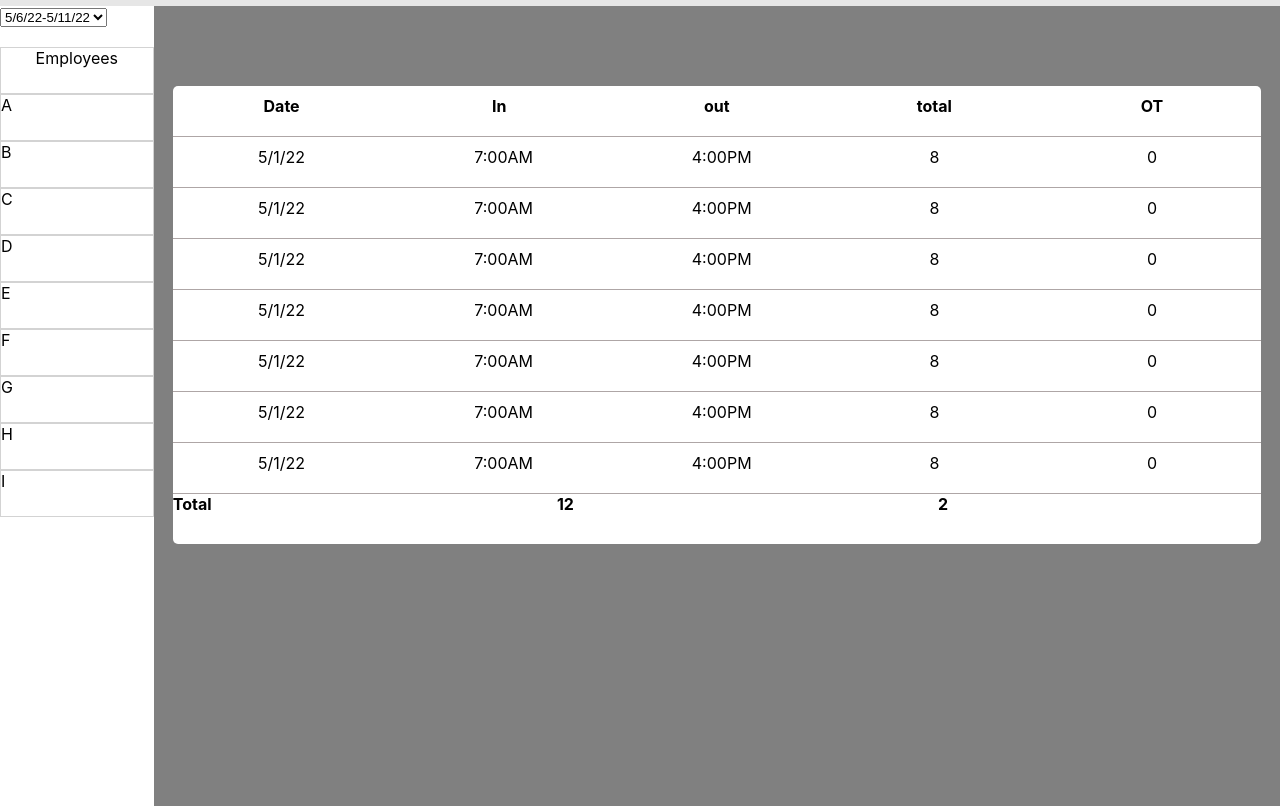
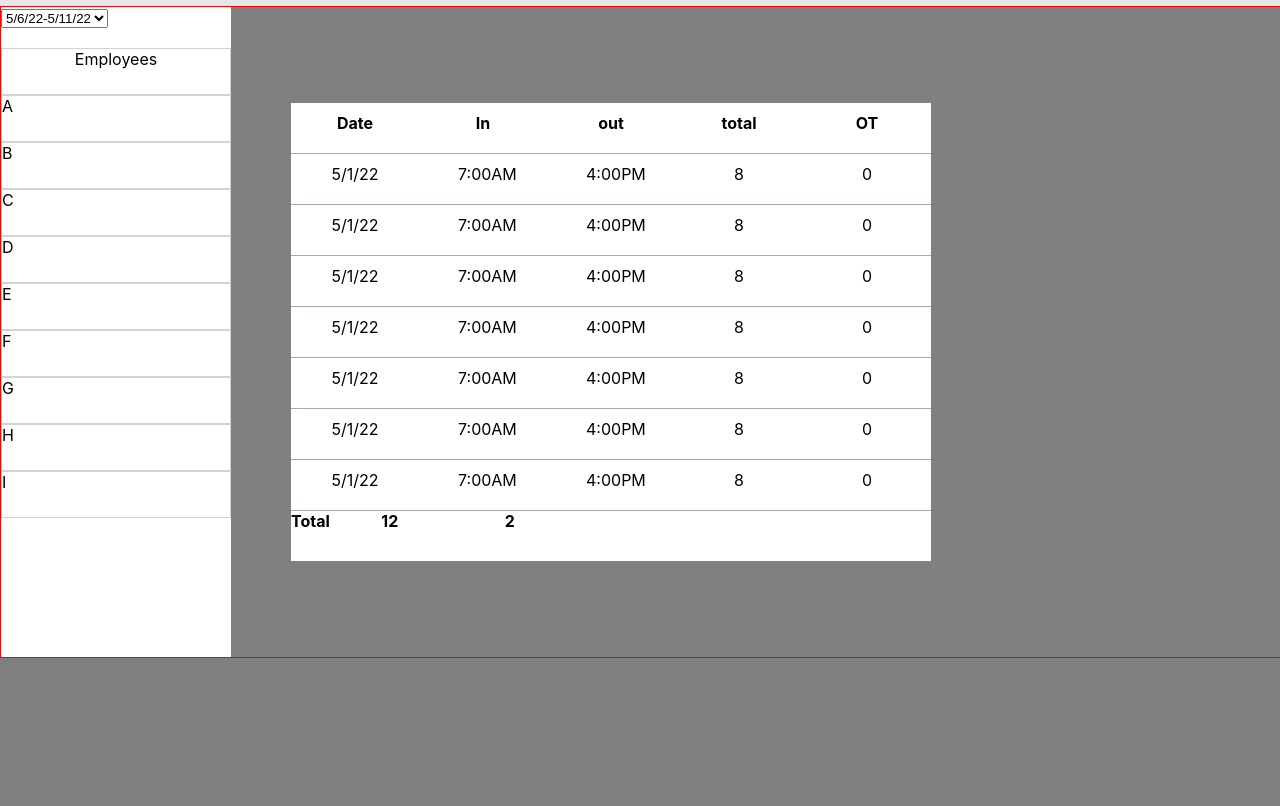
Before and after one commit to oi-systems-blake/pwitt1, a React app: page /admin/timesheet in a window 1280 px wide. Shown: the part 58-864 px from the top of the page. Built offline with nearby package versions, Linux system fonts and the light colour scheme; some packages are replaced by stand-ins of ours; no server answers; what aws-amplify would draw is missing.

Commit message:
page flex fix

```diff
--- a/src/pages/AdminTimesheet/AdminTimesheet.js
+++ b/src/pages/AdminTimesheet/AdminTimesheet.js
@@ -5,7 +5,8 @@ export function AdminTimesheet() {
   return (
     <>
       <div className="admin-timesheet-page">
-       <div className="page-left-container">
+      <div className='main-container'>
+      <div className="page-left-container" id="plc">
        <select className="pay-period" itemID="pay-period">
        <option>5/6/22-5/11/22</option>
        </select>
@@ -21,7 +22,7 @@ export function AdminTimesheet() {
        <div className="employee-row">I</div>
        </div>
 
-       <div className="timesheet-container">
+       <div className="sheets" id="tc">
        <div className="container-header">
        <div className="header-label">Date</div>
        <div className="header-label">In</div>
@@ -80,16 +81,15 @@ export function AdminTimesheet() {
        <div className="row-label">0</div>
        </div>
 
-       <div className="timesheet-continer-footer">
-       <div className="footer-total">Total</div>
+       <div className="bottom-cap" id="tcf">
+       <div className="total">Total</div>
        <div className="weekly-total">12</div>
        <div className="weekly-ot-total">2</div>
        <div></div>
        </div>
        </div>
 
-
-
+       </div>
       </div>
     </>
   );
--- a/src/pages/AdminTimesheet/AdminTimesheet.style.css
+++ b/src/pages/AdminTimesheet/AdminTimesheet.style.css
@@ -1,14 +1,26 @@
 .admin-timesheet-page {
+    min-height: 100vh;
     background-color: gray;
-    min-height: 100vh;
-    display: flex;
+
 }
-.page-left-container {
+
+.main-container {
+display: inline-flex;
+width: 100%;
+height: 650px;
+border: 1px solid red;
+gap: 10px;
+
+
+}
+
+#plc {
     flex-direction: column;
-    width: 12%;
+    width: 230px;
     max-height: 100vh;
     background-color: white;
     flex-shrink: 0;
+    justify-content: flex-start;
 }
 
 .Employee-list-header {
@@ -28,27 +40,26 @@ border: 1px solid lightgray;
 
 }
 
-.timesheet-container {
-    flex-direction: row;
+#tc {
     width: 50%;
     background-color: white;
-    margin-top: 80px;
+    align-self: center;
+    margin-left: 50px;
+
 }
 
 .container-header {
     height: 50px;
-   width: 100px;
-   background-color: rgb(255, 255, 255);
-   display: inline-flex;
-   width: 100%;
-   justify-content: space-around;
-   border-radius: 5px 5px 0 0;
+    background-color: rgb(255, 255, 255);
+    display: inline-flex;
+    width: 100%;
+    justify-content: space-around;
+    border-radius: 5px 5px 0 0;
 
 }
 
 .timesheet-row {
     height: 50px;
-    width: 100px;
     background-color: rgb(255, 255, 255);
     border-top: 1px solid rgb(174, 166, 166);
     display: inline-flex;
@@ -57,25 +68,18 @@ border: 1px solid lightgray;
 
 }
 
-.timesheet-continer-footer {
+#tcf {
     height: 50px;
-    width: 100px;
     background-color: rgb(255, 255, 255);
     display: inline-flex;
     width: 100%;
-    justify-content: space-between;
     border-radius: 0 0 5px 5px;
     font-weight: bold;
     border-top: 1px solid rgb(174, 166, 166);
 
-
-
 }
 
-.footer-total {
-    width: 75px;
-
-
+.total {
 
 }
 
```
